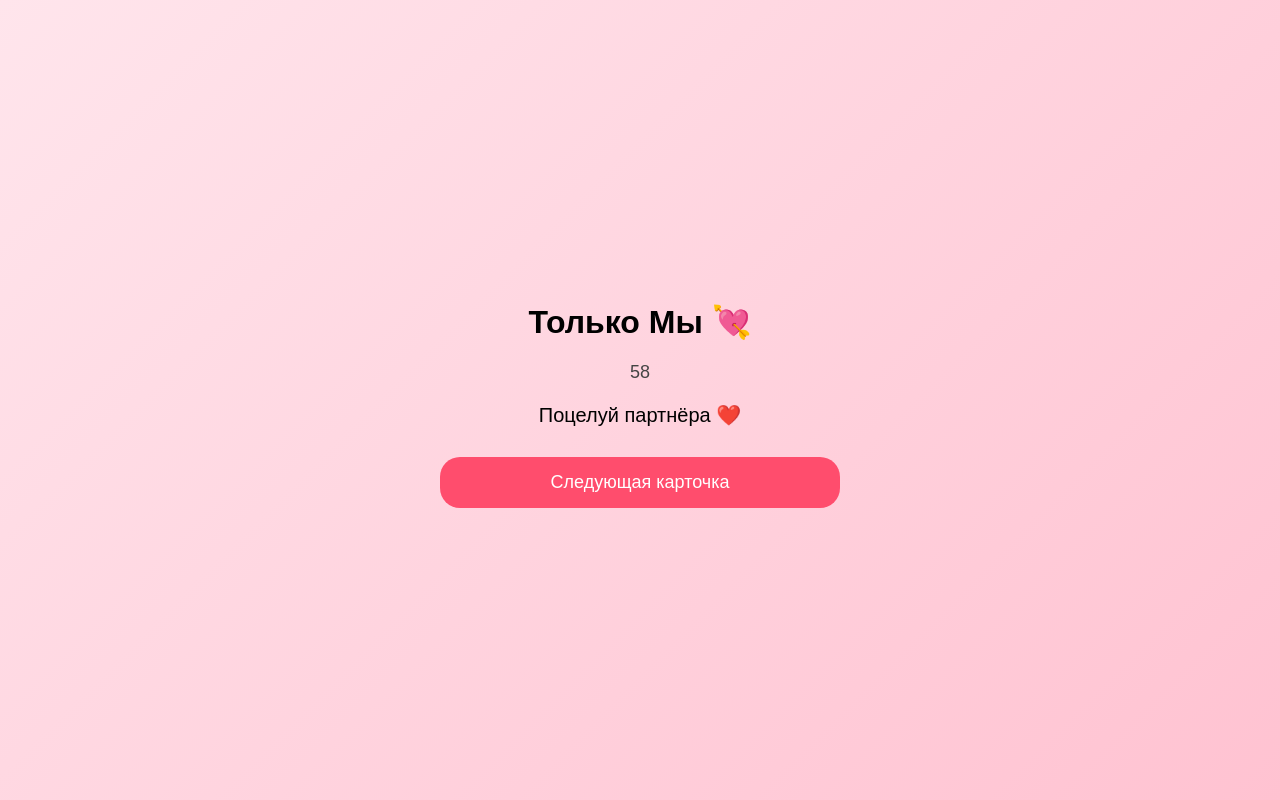
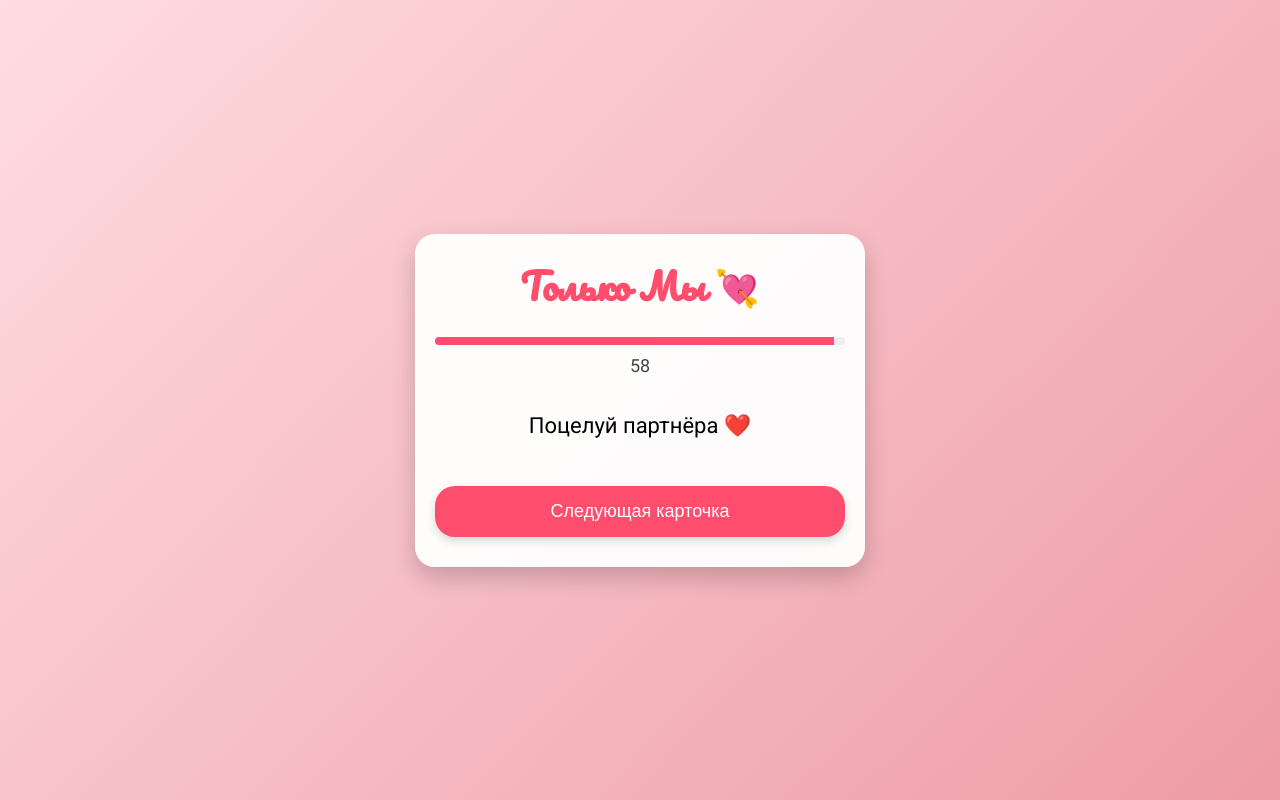
Before and after one commit to ivaniuusss-gif/tolko-my, a plain HTML site: page index.html in a window 1280 px wide. Both pictures are taken after a click on the button "Я — Ваня". Drawn offline with Linux system fonts and the light colour scheme.

Commit message:
Update index.html

```diff
--- a/index.html
+++ b/index.html
@@ -4,21 +4,41 @@
 <meta charset="UTF-8">
 <meta name="viewport" content="width=device-width, initial-scale=1.0">
 <title>Только Мы 💘</title>
+
+<!-- Google Fonts -->
+<link href="https://fonts.googleapis.com/css2?family=Pacifico&family=Roboto:wght@400;700&display=swap" rel="stylesheet">
+
 <style>
+* { box-sizing: border-box; margin: 0; padding: 0; }
+
 body {
-  margin: 0;
-  font-family: Arial, sans-serif;
-  background: linear-gradient(135deg,#ffe5ec,#ffc2d1);
+  font-family: 'Roboto', sans-serif;
+  background: linear-gradient(135deg,#ffdde1,#ee9ca7);
+  height: 100vh;
   display: flex;
   justify-content: center;
   align-items: center;
-  height: 100vh;
-  text-align: center;
 }
+
 .container {
   width: 90%;
-  max-width: 400px;
+  max-width: 450px;
+  text-align: center;
+  background: rgba(255,255,255,0.95);
+  padding: 20px;
+  border-radius: 20px;
+  box-shadow: 0 10px 25px rgba(0,0,0,0.2);
+  position: relative;
+  overflow: hidden;
 }
+
+h1 {
+  font-family: 'Pacifico', cursive;
+  font-size: 36px;
+  color: #ff4d6d;
+  margin-bottom: 20px;
+}
+
 button {
   width: 100%;
   padding: 15px;
@@ -29,19 +49,49 @@ button {
   background: #ff4d6d;
   color: white;
   cursor: pointer;
+  transition: 0.3s;
+  box-shadow: 0 4px 10px rgba(0,0,0,0.15);
 }
 button:hover {
   background: #d6336c;
+  transform: scale(1.05);
 }
+
 #card {
-  font-size: 20px;
+  font-size: 22px;
   margin: 20px 0;
+  min-height: 60px;
+  display: flex;
+  justify-content: center;
+  align-items: center;
+  transition: opacity 0.5s;
 }
+
+#card.shout { color: #ff4d6d; font-weight: bold; }
 #timer {
   font-size: 18px;
   margin-bottom: 10px;
   color: #444;
 }
+
+#timerBar {
+  width: 100%;
+  height: 8px;
+  background: #eee;
+  border-radius: 4px;
+  overflow: hidden;
+  margin-bottom: 10px;
+}
+#timerFill {
+  height: 100%;
+  background: #ff4d6d;
+  width: 100%;
+  transition: width 1s linear;
+}
+
+#final h2 { color: #ff4d6d; font-family: 'Pacifico', cursive; }
+#final p { font-size: 18px; margin-top: 10px; color: #555; }
+
 </style>
 </head>
 <body>
@@ -55,8 +105,9 @@ button:hover {
   </div>
 
   <div id="game" style="display:none;">
+    <div id="timerBar"><div id="timerFill"></div></div>
     <p id="timer">60</p>
-    <div id="card">Карточка появится здесь</div>
+    <div id="card"></div>
     <button id="nextBtn">Следующая карточка</button>
   </div>
 
@@ -69,6 +120,7 @@ button:hover {
 <script>
 const players = { Vanya: false, Dasha: false };
 let currentPlayer = "";
+
 const cards = [
   { text: "Поцелуй партнёра ❤️", type: "action" },
   { text: "Скажи комплимент 😊", type: "action" },
@@ -94,6 +146,7 @@ const cards = [
 
 let currentIndex = 0;
 let timerInterval;
+let timeLeft = 60;
 
 const btnVanya = document.getElementById("btnVanya");
 const btnDasha = document.getElementById("btnDasha");
@@ -101,6 +154,7 @@ const playerSelect = document.getElementById("playerSelect");
 const gameDiv = document.getElementById("game");
 const cardDiv = document.getElementById("card");
 const timerEl = document.getElementById("timer");
+const timerFill = document.getElementById("timerFill");
 const nextBtn = document.getElementById("nextBtn");
 const finalDiv = document.getElementById("final");
 
@@ -123,13 +177,24 @@ function showCard(){
     return;
   }
   const card = cards[currentIndex];
-  cardDiv.innerText = card.text;
-  let timeLeft = 60;
+  cardDiv.style.opacity = 0;
+  setTimeout(()=>{
+    cardDiv.innerText = card.text;
+    cardDiv.className = card.type === "shout" ? "shout" : "";
+    cardDiv.style.opacity = 1;
+    startTimer();
+  }, 300);
+}
+
+function startTimer(){
+  clearInterval(timerInterval);
+  timeLeft = 60;
   timerEl.innerText = timeLeft;
-  clearInterval(timerInterval);
+  timerFill.style.width = "100%";
   timerInterval = setInterval(()=>{
     timeLeft--;
     timerEl.innerText = timeLeft;
+    timerFill.style.width = (timeLeft/60*100) + "%";
     if(timeLeft <=0){
       clearInterval(timerInterval);
       currentIndex++;
```
